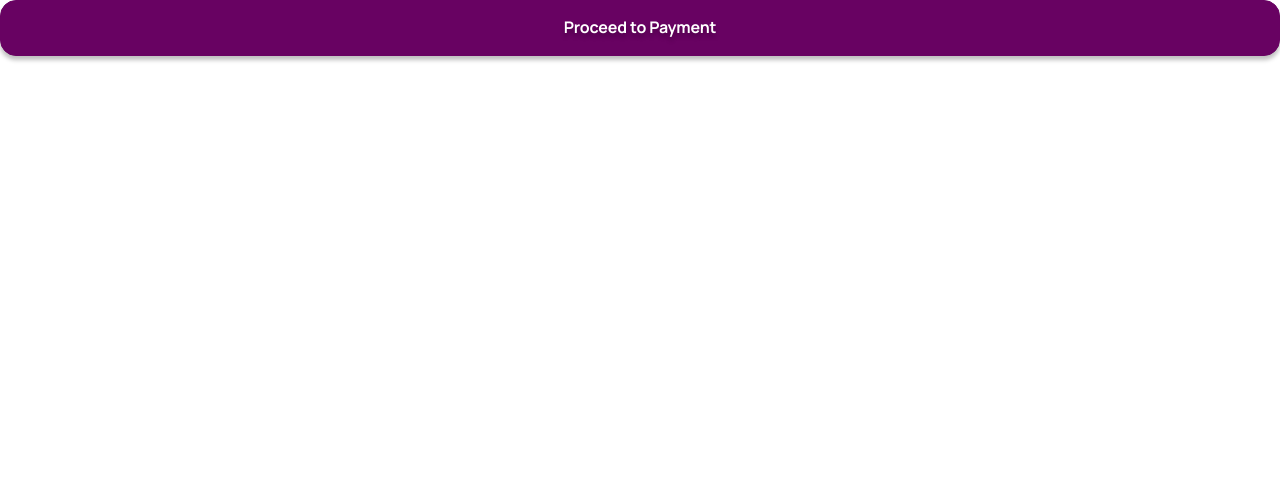
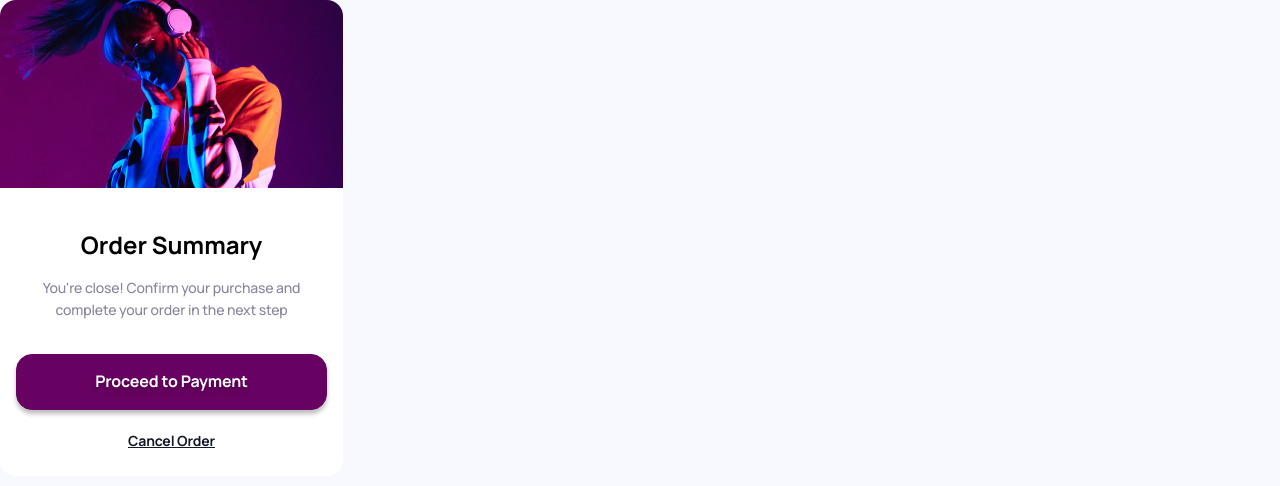
Before and after one commit to griffin94/Simplified-order-summary, a website built with Vite: page index.html in a window 1280 px wide. Built offline with nearby package versions, Linux system fonts and the light colour scheme.

Commit message:
Developed card and link components

```diff
--- a/index.html
+++ b/index.html
@@ -15,7 +15,24 @@
 
   <body>
     <div id="home-page">
-      <button class="button">Proceed to Payment</button>
+      <div class="card">
+        <picture>
+          <source media="(min-width: 1440px)" srcset="./public/images/hero-desktop.png" />
+          <img
+            class="card__image"
+            src="./public/images/hero-mobile.png"
+            alt="girl with headphones"
+          />
+        </picture>
+        <div class="card__content">
+          <h2 class="card__heading">Order Summary</h2>
+          <p class="card__description">
+            You're close! Confirm your purchase and complete your order in the next step
+          </p>
+          <button class="button">Proceed to Payment</button>
+          <a class="card__link link" href="#">Cancel Order</a>
+        </div>
+      </div>
     </div>
   </body>
 </html>
--- /dev/null
+++ b/src/styles/components/Card/_card.scss
@@ -0,0 +1,60 @@
+@use '../../abstracts' as a;
+
+.card {
+  width: 343px;
+  border-radius: a.$rounding;
+  background-color: a.$white;
+  overflow: hidden;
+
+  &__image {
+    display: block;
+  }
+
+  &__content {
+    display: flex;
+    flex-direction: column;
+    align-items: center;
+    padding: 40px 16px 24px;
+    text-align: center;
+  }
+
+  &__heading {
+    font-weight: 700;
+    font-size: 24px;
+    line-height: 33px;
+  }
+
+  &__description {
+    color: #85859b;
+    font-weight: 500;
+    font-size: 14px;
+    line-height: 160%;
+    letter-spacing: -0.01em;
+    margin: 16px 0 32px;
+  }
+
+  &__link {
+    margin-top: 20px;
+  }
+}
+
+@media (min-width: a.$desktop) {
+  .card {
+    width: 460px;
+
+    &__content {
+      padding: 32px 16px;
+    }
+
+    &__heading {
+      font-weight: 700;
+      font-size: 32px;
+      line-height: 44px;
+    }
+
+    &__description {
+      font-size: 16px;
+      margin: 16px 40px 40px;
+    }
+  }
+}
--- /dev/null
+++ b/src/styles/components/Link/_link.scss
@@ -0,0 +1,19 @@
+@use '../../abstracts' as a;
+
+.link {
+  color: a.$title;
+  font-weight: 700;
+  font-size: 14px;
+  line-height: 160%;
+  letter-spacing: -0.01em;
+
+  &--primary {
+    color: a.$primary;
+  }
+}
+
+@media (min-width: a.$desktop) {
+  .link {
+    font-size: 16px;
+  }
+}
--- a/src/styles/components/_index.scss
+++ b/src/styles/components/_index.scss
@@ -1 +1,3 @@
 @forward './Button/button';
+@forward './Card/card';
+@forward './Link/link';
--- a/src/styles/index.scss
+++ b/src/styles/index.scss
@@ -1,3 +1,4 @@
+@use "./abstracts" as a;
 @use "./components";
 
 * {
@@ -9,4 +10,5 @@
 
 body {
   min-height: 100vh;
+  background-color: a.$background;
 }
```
